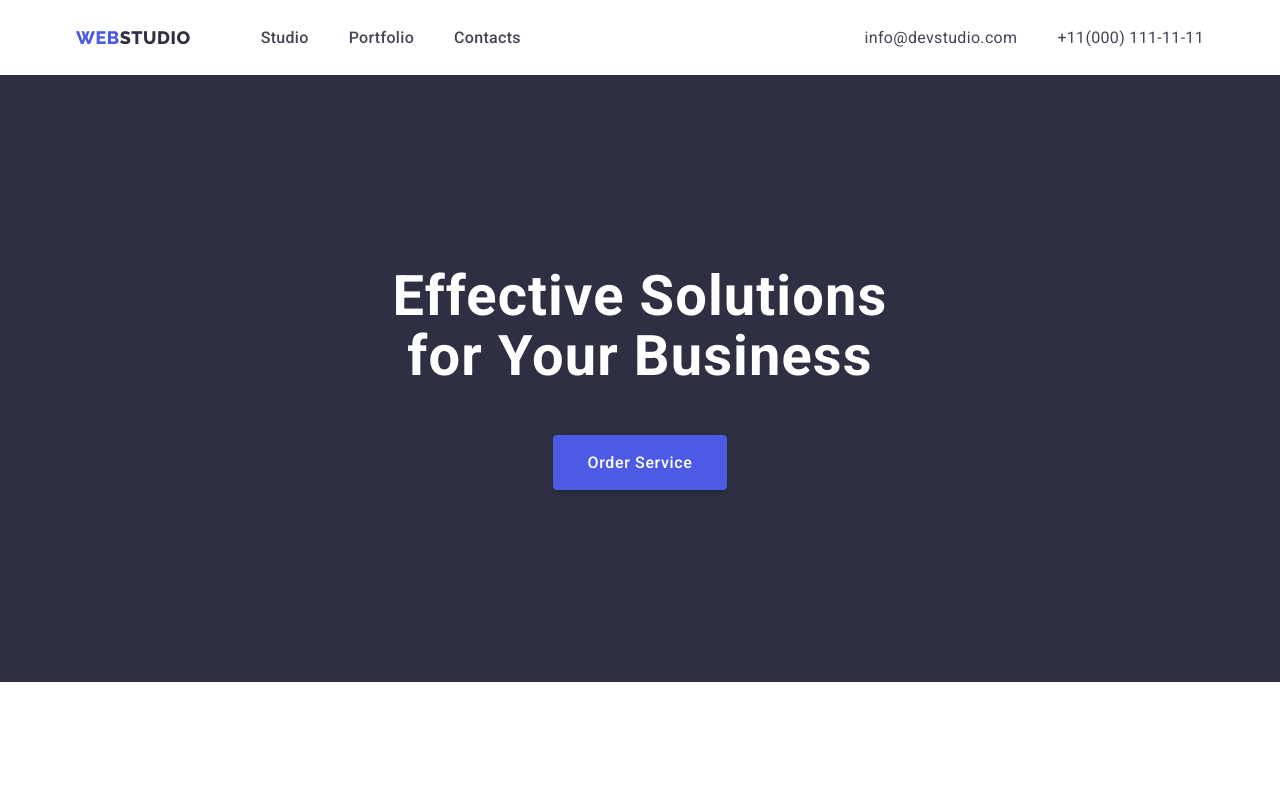
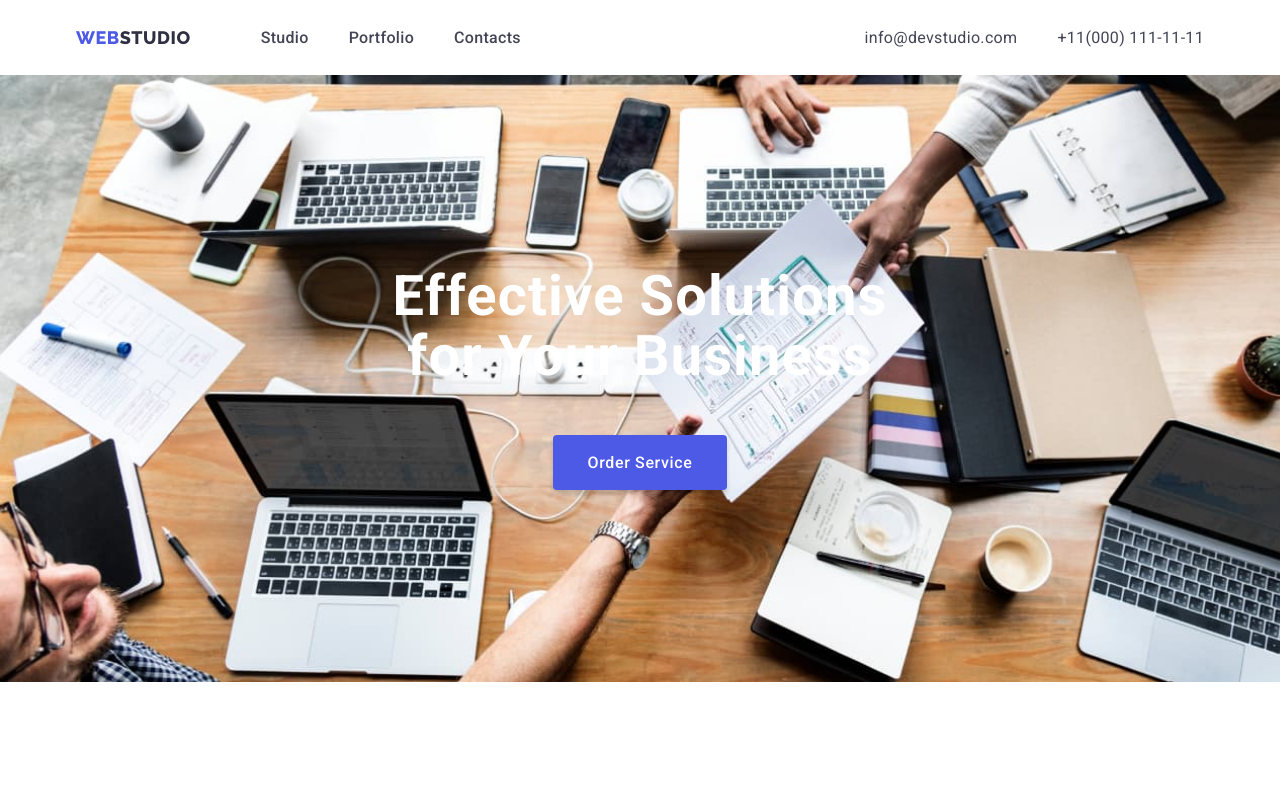
Before and after one commit to PetroShutak/goit-markup-hw-04, a plain HTML site: page index.html in a window 1280 px wide. Shown: the top 798 px of the page. Drawn offline with nearby package versions, Linux system fonts and the light colour scheme.

Commit message:
first evening hw#4

```diff
--- a/css/styles.css
+++ b/css/styles.css
@@ -137,6 +137,8 @@ body {
   padding-top: 192px;
   padding-bottom: 192px;
   text-align: center;
+  background-image: url(../images/bg-hero.jpg);
+  background-size: cover;
 }
 .hero__heading {
   font-weight: 700;
@@ -196,7 +198,7 @@ body {
   gap: 24px;
 }
 .adv_gap {
- flex-basis: calc((100% - 72px) / 4);
+  flex-basis: calc((100% - 72px) / 4);
 }
 .advantage_section {
   padding-top: 120px;
```
Also changed, not shown: images/bg-hero.jpg (added), images/sprite.svg (added), svg for sprite/cust-five.svg (added), svg for sprite/cust-four.svg (added), svg for sprite/cust-one.svg (added), svg for sprite/cust-six.svg (added), svg for sprite/cust-three.svg (added), svg for sprite/cust-two.svg (added), svg for sprite/diligense.svg (added), svg for sprite/facebook.svg (added), svg for sprite/insta.svg (added), svg for sprite/linkedin.svg (added), svg for sprite/punctuality.svg (added), svg for sprite/strategy.svg (added), 2 more files.
